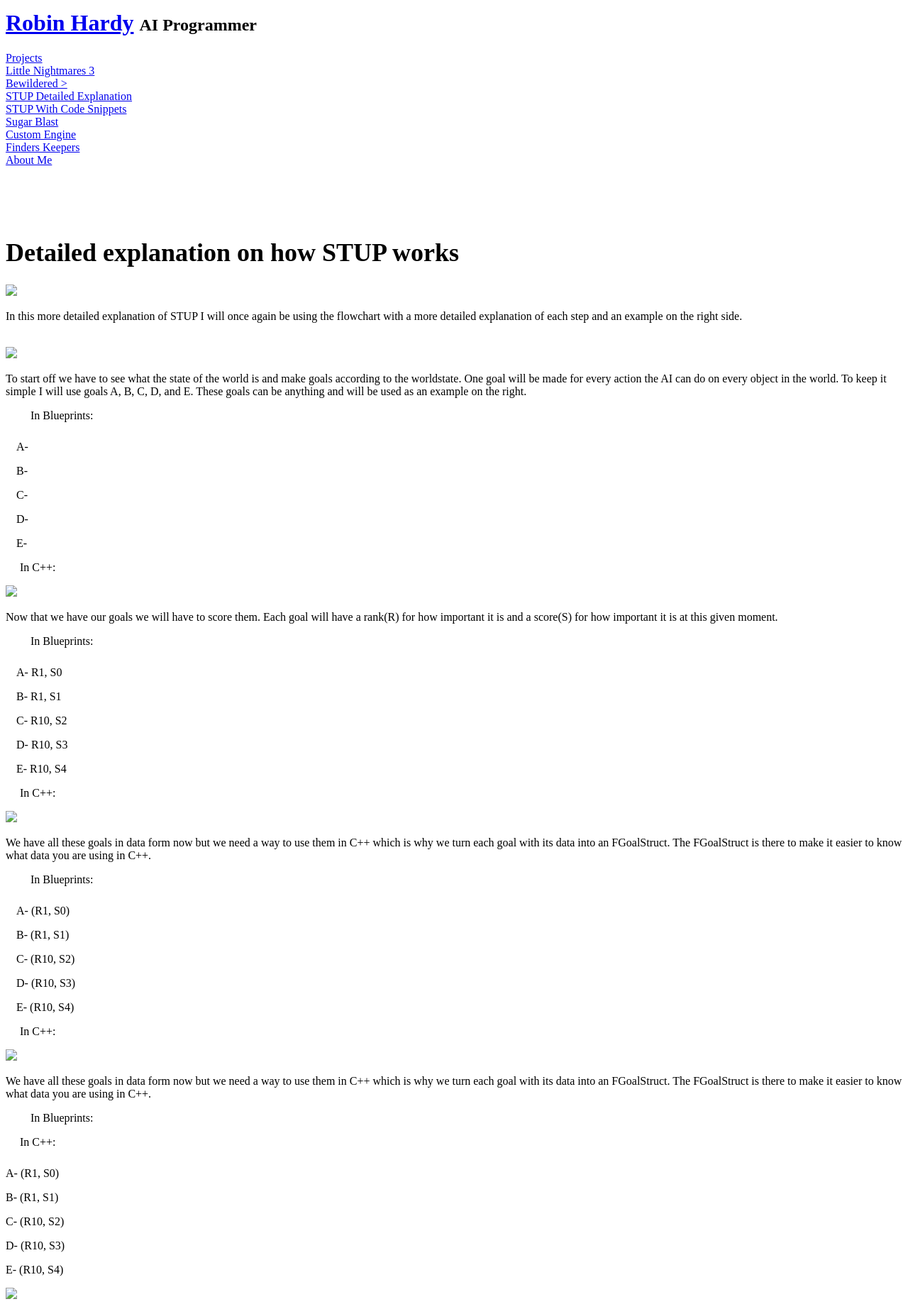
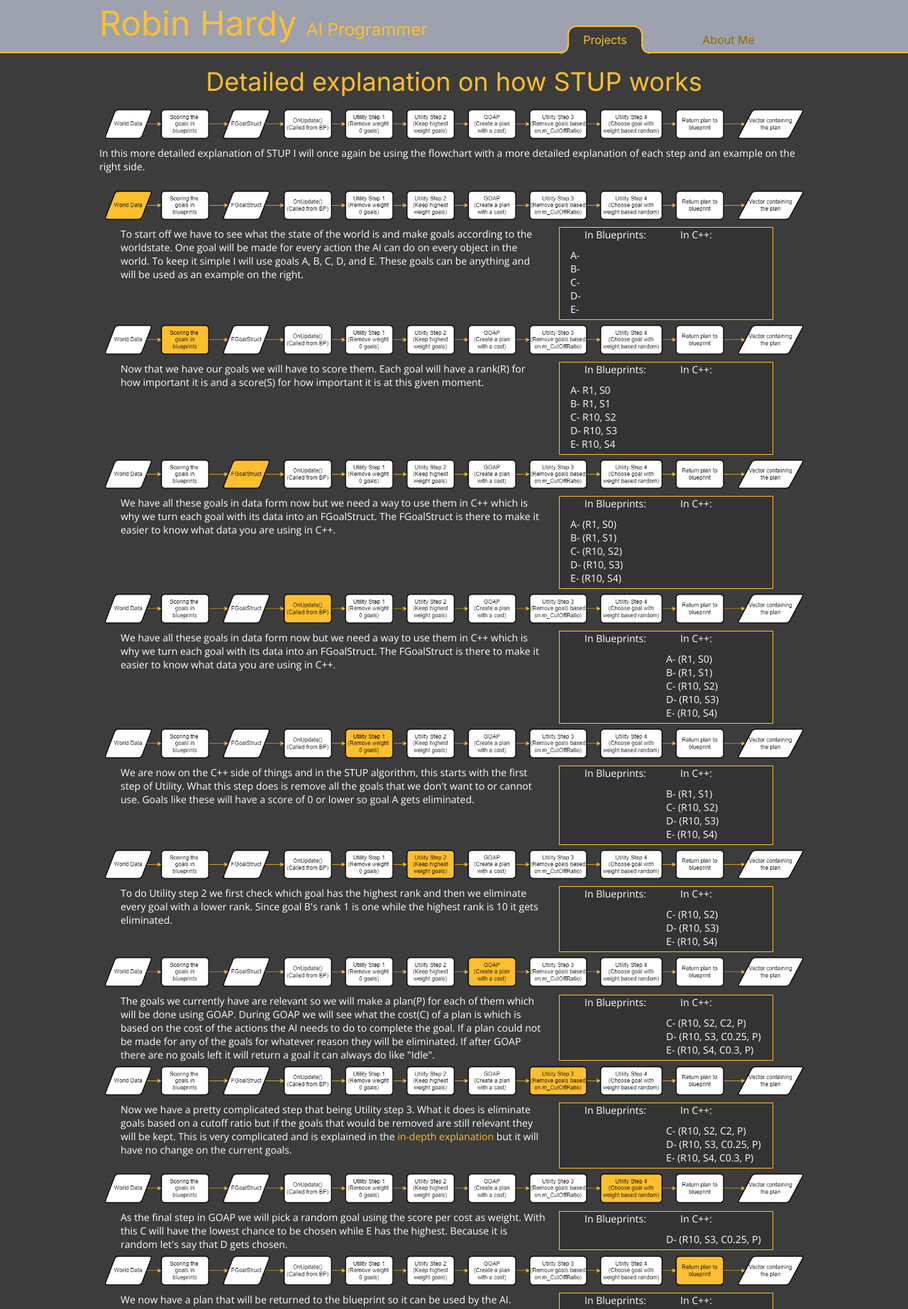
Before and after one commit to RobinRamsesHardy/Portfolio, a plain HTML site: page Projects/Bewildered/stup-detailed-explanation.html in a window 1280 px wide. Shown: the part 7-1852 px from the top of the page at 71% size. Drawn offline with nearby package versions, Linux system fonts and the light colour scheme; the site is published under a folder, as on GitHub Pages, so addresses that start at the root find nothing.

Commit message:
[EDIT] Update all the links 2 folders deep

```diff
--- a/Projects/Bewildered/bewildered.html
+++ b/Projects/Bewildered/bewildered.html
@@ -1,7 +1,7 @@
 <!DOCTYPE html>
 <html>
 	<head>
-		<link rel="stylesheet" href="/styles.css"/>
+		<link rel="stylesheet" href="../../styles.css"/>
 		<title>Robin Hardy</title>
 	</head>
 	<body>
@@ -9,28 +9,28 @@
 			<div class="maxPageWidth">
 				<div class="halfWidthContainer">
 					<div>
-						<h1 class="name"><a href="/index.html">Robin Hardy</a> <span style="font-size:24px;">AI Programmer</span></h1>
+						<h1 class="name"><a href="../../index.html">Robin Hardy</a> <span style="font-size:24px;">AI Programmer</span></h1>
 					</div>
 					<div class="headerButtonArea">
 						<div class="halfWidthContainer">
 							<div class="leftSide dropdown">
-								<a href="/index.html" class="headerButton Selected">Projects</a>
+								<a href="../../index.html" class="headerButton Selected">Projects</a>
 								<div class="dropdown-content" style="width: 140px">
-									<a href="/Projects/little-nightmares-3.html">Little Nightmares 3<br></a>
+									<a href="../../Projects/little-nightmares-3.html">Little Nightmares 3<br></a>
 									<div class="dropdownRight">
-										<a href="/Projects/Bewildered/bewildered.html">Bewildered ><br></a>
+										<a href="../../Projects/Bewildered/bewildered.html">Bewildered ><br></a>
 										<div class="dropdown-contentRight" style="width: 200px">
-											<a href="/Projects/Bewildered/stup-detailed-explanation.html">STUP Detailed Explanation<br></a>
-											<a href="/Projects/Bewildered/stup-with-code-snippets.html">STUP With Code Snippets<br></a>
+											<a href="../../Projects/Bewildered/stup-detailed-explanation.html">STUP Detailed Explanation<br></a>
+											<a href="../../Projects/Bewildered/stup-with-code-snippets.html">STUP With Code Snippets<br></a>
 										</div>
 									</div>
-									<a href="/Projects/sugar-blast.html">Sugar Blast<br></a>
-									<a href="/Projects/custom-engine.html">Custom Engine<br></a>
-									<a href="/Projects/finders-keepers.html">Finders Keepers<br></a>
+									<a href="../../Projects/sugar-blast.html">Sugar Blast<br></a>
+									<a href="../../Projects/custom-engine.html">Custom Engine<br></a>
+									<a href="../../Projects/finders-keepers.html">Finders Keepers<br></a>
 								</div>
 							</div>
 							<div class="rightSide">
-								<a href="/about-me.html" class="headerButton notSelected">About Me</a>
+								<a href="../../about-me.html" class="headerButton notSelected">About Me</a>
 							</div>
 						</div>
 					</div>
@@ -86,11 +86,11 @@
 					 never going to happen. I will go into more detail about how this works below.</p>
 				<br>
 				<h1 class="mediumTitle" style="text-align: left;">Explanation on how STUP works</h1>
-				<img class="maxPageWidth" src="/Media/FlowChart/STUP_Flow_Chart_Part_0.png">
+				<img class="maxPageWidth" src="../../Media/FlowChart/STUP_Flow_Chart_Part_0.png">
 				<p>To explain STUP I will be using the <span class="orangeText">flowchart</span> that can be seen above here. If the image is hard to
 					read you can click it to enlarge the image. To make it easy to understand I will show which step we are at with an example on the
-					right side. There is a more <a class="orangeText" href="/Projects/Bewildered/stup-detailed-explanation.html">detailed explanation
-					</a> and an <a class="orangeText" href="/Projects/Bewildered/stup-with-code-snippets.html">in-depth</a> one that has code snippets
+					right side. There is a more <a class="orangeText" href="../../Projects/Bewildered/stup-detailed-explanation.html">detailed explanation
+					</a> and an <a class="orangeText" href="../../Projects/Bewildered/stup-with-code-snippets.html">in-depth</a> one that has code snippets
 					for those interested.</p>
 				<br>
 				<p>STUP works by making a <span class="orangeText">goal</span> for every <span class="orangeText">action</span> it can do on every
@@ -106,7 +106,7 @@
 				<br>
 				<p>Next, we do Utility step 3 where we put all the goals that are very irrelevant on a list to be removed based on a certain threshold.
 					If the relevance of these goals combined exceeds the threshold they will not be removed. This is explained best in the
-					<a class="orangeText" href="/Projects/Bewildered/stup-with-code-snippets.html">in-depth explanation</a>. Lastly, we reach Utility
+					<a class="orangeText" href="../../Projects/Bewildered/stup-with-code-snippets.html">in-depth explanation</a>. Lastly, we reach Utility
 					step 4 where we pick a random goal but the importance of the goal has an impact on how likely it is to be chosen. Now we have a plan
 					we can do to reach the goal and we can start executing it.</p>
 				<br>
@@ -121,7 +121,7 @@
 					</div>
 					<div style="margin: auto">
 						<a href="https://linkedin.com/in/robin-hardy-26985a223/" target="_blank">
-							<img style="width: 40px" src="/Media/Icons/linkedin.png">
+							<img style="width: 40px" src="../../Media/Icons/linkedin.png">
 						</a>
 					</div>
 					<div class="footerTextRight">
--- a/Projects/Bewildered/stup-detailed-explanation.html
+++ b/Projects/Bewildered/stup-detailed-explanation.html
@@ -1,7 +1,7 @@
 <!DOCTYPE html>
 <html>
 	<head>
-		<link rel="stylesheet" href="/styles.css"/>
+		<link rel="stylesheet" href="../../styles.css"/>
 		<title>Robin Hardy</title>
 	</head>
 	<body>
@@ -9,28 +9,28 @@
 			<div class="maxPageWidth">
 				<div class="halfWidthContainer">
 					<div>
-						<h1 class="name"><a href="/index.html">Robin Hardy</a> <span style="font-size:24px;">AI Programmer</span></h1>
+						<h1 class="name"><a href="../../index.html">Robin Hardy</a> <span style="font-size:24px;">AI Programmer</span></h1>
 					</div>
 					<div class="headerButtonArea">
 						<div class="halfWidthContainer">
 							<div class="leftSide dropdown">
-								<a href="/index.html" class="headerButton Selected">Projects</a>
+								<a href="../../index.html" class="headerButton Selected">Projects</a>
 								<div class="dropdown-content" style="width: 140px">
-									<a href="/Projects/little-nightmares-3.html">Little Nightmares 3<br></a>
+									<a href="../../Projects/little-nightmares-3.html">Little Nightmares 3<br></a>
 									<div class="dropdownRight">
-										<a href="/Projects/Bewildered/bewildered.html">Bewildered ><br></a>
+										<a href="../../Projects/Bewildered/bewildered.html">Bewildered ><br></a>
 										<div class="dropdown-contentRight" style="width: 200px">
-											<a href="/Projects/Bewildered/stup-detailed-explanation.html">STUP Detailed Explanation<br></a>
-											<a href="/Projects/Bewildered/stup-with-code-snippets.html">STUP With Code Snippets<br></a>
+											<a href="../../Projects/Bewildered/stup-detailed-explanation.html">STUP Detailed Explanation<br></a>
+											<a href="../../Projects/Bewildered/stup-with-code-snippets.html">STUP With Code Snippets<br></a>
 										</div>
 									</div>
-									<a href="/Projects/sugar-blast.html">Sugar Blast<br></a>
-									<a href="/Projects/custom-engine.html">Custom Engine<br></a>
-									<a href="/Projects/finders-keepers.html">Finders Keepers<br></a>
+									<a href="../../Projects/sugar-blast.html">Sugar Blast<br></a>
+									<a href="../../Projects/custom-engine.html">Custom Engine<br></a>
+									<a href="../../Projects/finders-keepers.html">Finders Keepers<br></a>
 								</div>
 							</div>
 							<div class="rightSide">
-								<a href="/about-me.html" class="headerButton notSelected">About Me</a>
+								<a href="../../about-me.html" class="headerButton notSelected">About Me</a>
 							</div>
 						</div>
 					</div>
@@ -40,11 +40,11 @@
 		<div class="maxPageWidth">
 			<div style="margin-top: 80px; position: relative;">
 				<h1 style="padding-top: 20px; font-size: 36px;">Detailed explanation on how STUP works</h1>
-            	<img class="maxPageWidth" src="/Media/FlowChart/STUP_Flow_Chart_Part_0.png">
+            	<img class="maxPageWidth" src="../../Media/FlowChart/STUP_Flow_Chart_Part_0.png">
 				<p>In this more detailed explanation of STUP I will once again be using the flowchart with a more detailed explanation of each step and an
 					example on the right side.</p>
 				<br>
-				<img class="maxPageWidth" src="/Media/FlowChart/STUP_Flow_Chart_Part_01.png">
+				<img class="maxPageWidth" src="../../Media/FlowChart/STUP_Flow_Chart_Part_01.png">
 				<div class="halfWidthContainer">
 					<div class="STUPDetailExplanation">
 						<p>To start off we have to see what the state of the world is and make goals according to the worldstate. One goal will be made
@@ -67,7 +67,7 @@
 						</div>
 					</div>
 				</div>
-				<img class="maxPageWidth" src="/Media/FlowChart/STUP_Flow_Chart_Part_02.png">
+				<img class="maxPageWidth" src="../../Media/FlowChart/STUP_Flow_Chart_Part_02.png">
 				<div class="halfWidthContainer">
 					<div class="STUPDetailExplanation">
 						<p>Now that we have our goals we will have to score them. Each goal will have a rank(R) for how important it is and a score(S)
@@ -89,7 +89,7 @@
 						</div>
 					</div>
 				</div>
-				<img class="maxPageWidth" src="/Media/FlowChart/STUP_Flow_Chart_Part_03.png">
+				<img class="maxPageWidth" src="../../Media/FlowChart/STUP_Flow_Chart_Part_03.png">
 				<div class="halfWidthContainer">
 					<div class="STUPDetailExplanation">
 						<p>We have all these goals in data form now but we need a way to use them in C++ which is why we turn each goal with its data
@@ -111,7 +111,7 @@
 						</div>
 					</div>
 				</div>
-				<img class="maxPageWidth" src="/Media/FlowChart/STUP_Flow_Chart_Part_04.png">
+				<img class="maxPageWidth" src="../../Media/FlowChart/STUP_Flow_Chart_Part_04.png">
 				<div class="halfWidthContainer">
 					<div class="STUPDetailExplanation">
 						<p>We have all these goals in data form now but we need a way to use them in C++ which is why we turn each goal with its data
@@ -133,7 +133,7 @@
 						</div>
 					</div>
 				</div>
-				<img class="maxPageWidth" src="/Media/FlowChart/STUP_Flow_Chart_Part_05.png">
+				<img class="maxPageWidth" src="../../Media/FlowChart/STUP_Flow_Chart_Part_05.png">
 				<div class="halfWidthContainer">
 					<div class="STUPDetailExplanation">
 						<p>We are now on the C++ side of things and in the STUP algorithm, this starts with the first step of Utility. What this step
@@ -155,7 +155,7 @@
 						</div>
 					</div>
 				</div>
-				<img class="maxPageWidth" src="/Media/FlowChart/STUP_Flow_Chart_Part_06.png">
+				<img class="maxPageWidth" src="../../Media/FlowChart/STUP_Flow_Chart_Part_06.png">
 				<div class="halfWidthContainer">
 					<div class="STUPDetailExplanation">
 						<p>To do Utility step 2 we first check which goal has the highest rank and then we eliminate every goal with a lower rank. Since
@@ -175,7 +175,7 @@
 						</div>
 					</div>
 				</div>
-				<img class="maxPageWidth" src="/Media/FlowChart/STUP_Flow_Chart_Part_07.png">
+				<img class="maxPageWidth" src="../../Media/FlowChart/STUP_Flow_Chart_Part_07.png">
 				<div class="halfWidthContainer">
 					<div class="STUPDetailExplanation">
 						<p>The goals we currently have are relevant so we will make a plan(P) for each of them which will be done using GOAP. During
@@ -197,12 +197,12 @@
 						</div>
 					</div>
 				</div>
-				<img class="maxPageWidth" src="/Media/FlowChart/STUP_Flow_Chart_Part_08.png">
+				<img class="maxPageWidth" src="../../Media/FlowChart/STUP_Flow_Chart_Part_08.png">
 				<div class="halfWidthContainer">
 					<div class="STUPDetailExplanation">
 						<p>Now we have a pretty complicated step that being Utility step 3. What it does is eliminate goals based on a cutoff ratio but
 							if the goals that would be removed are still relevant they will be kept. This is very complicated and is explained in the
-							<a class="orangeText" href="/Projects/Bewildered/stup-with-code-snippets.html">in-depth explanation</a> but it will have no
+							<a class="orangeText" href="../../Projects/Bewildered/stup-with-code-snippets.html">in-depth explanation</a> but it will have no
 							change on the current goals.</p>
 					</div>
 					<div class="STUPDetail">
@@ -219,7 +219,7 @@
 						</div>
 					</div>
 				</div>
-				<img class="maxPageWidth" src="/Media/FlowChart/STUP_Flow_Chart_Part_09.png">
+				<img class="maxPageWidth" src="../../Media/FlowChart/STUP_Flow_Chart_Part_09.png">
 				<div class="halfWidthContainer">
 					<div class="STUPDetailExplanation">
 						<p>As the final step in GOAP we will pick a random goal using the score per cost as weight. With this C will have the lowest
@@ -237,7 +237,7 @@
 						</div>
 					</div>
 				</div>
-				<img class="maxPageWidth" src="/Media/FlowChart/STUP_Flow_Chart_Part_10.png">
+				<img class="maxPageWidth" src="../../Media/FlowChart/STUP_Flow_Chart_Part_10.png">
 				<div class="halfWidthContainer">
 					<div class="STUPDetailExplanation">
 						<p>We now have a plan that will be returned to the blueprint so it can be used by the AI.</p>
@@ -254,7 +254,7 @@
 						</div>
 					</div>
 				</div>
-				<img class="maxPageWidth" src="/Media/FlowChart/STUP_Flow_Chart_Part_11.png">
+				<img class="maxPageWidth" src="../../Media/FlowChart/STUP_Flow_Chart_Part_11.png">
 				<div class="halfWidthContainer">
 					<div class="STUPDetailExplanation">
 						<p>The AI now has a vector with actions it can now do and once it has finished or gets interrupted this it will do this process
@@ -283,7 +283,7 @@
 					</div>
 					<div style="margin: auto">
 						<a href="https://linkedin.com/in/robin-hardy-26985a223/" target="_blank">
-							<img style="width: 40px" src="/Media/Icons/linkedin.png">
+							<img style="width: 40px" src="../../Media/Icons/linkedin.png">
 						</a>
 					</div>
 					<div class="footerTextRight">
```
Also changed, not shown: Projects/Bewildered/stup-with-code-snippets.html (+35 -35 lines).
